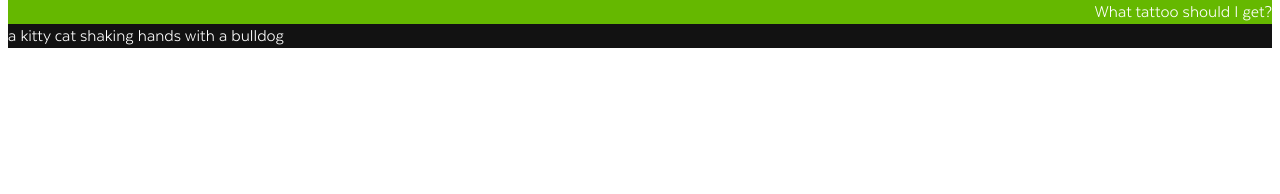
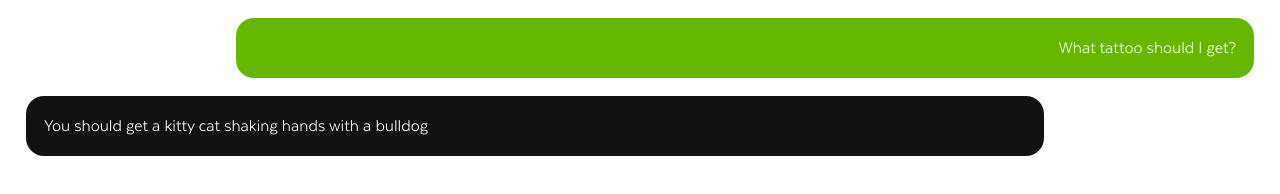
Before and after one commit to emersonthis/randomtattoo, a website: page public/index.html in a window 1280 px wide. Drawn offline with Linux system fonts and the light colour scheme; files whose address does not match are found by name.

Commit message:
bubble css

```diff
--- a/public/index.html
+++ b/public/index.html
@@ -24,8 +24,8 @@
     </div>
 
     <script>
-        document.getElementById('tattooResult').innerText = randomTattoo.init();
-        console.log(randomTattoo.init())
+        document.getElementById('tattooResult').innerText = 'You should get '+randomTattoo.init();
+        // console.log(randomTattoo.init())
     </script>
 </body>
 </html>
--- a/scss/style.scss
+++ b/scss/style.scss
@@ -61,9 +61,12 @@ a {
 
 * {
     //fuck top margins
-    margin-top:0!important;
+    margin-top:0;
 }
 
+.container {
+    margin: 1em;
+}
 
 
 /* Text meant only for screen readers. */
@@ -80,11 +83,21 @@ a {
 
 .bubble {
     color : $white;
+    padding: 1em;
+    border-radius: 1em;
+    max-width: 80%;
+    margin-bottom: 1em;
     &--left {
         background-color: $dark;
+        margin-right: auto;
+
+        &:before {}
     }
     &--right {
         text-align: right;
         background-color: $green;
+        margin-left: auto;
+
+        &:after {}
     }
 }
```
Also changed, not shown: public/style.css.
